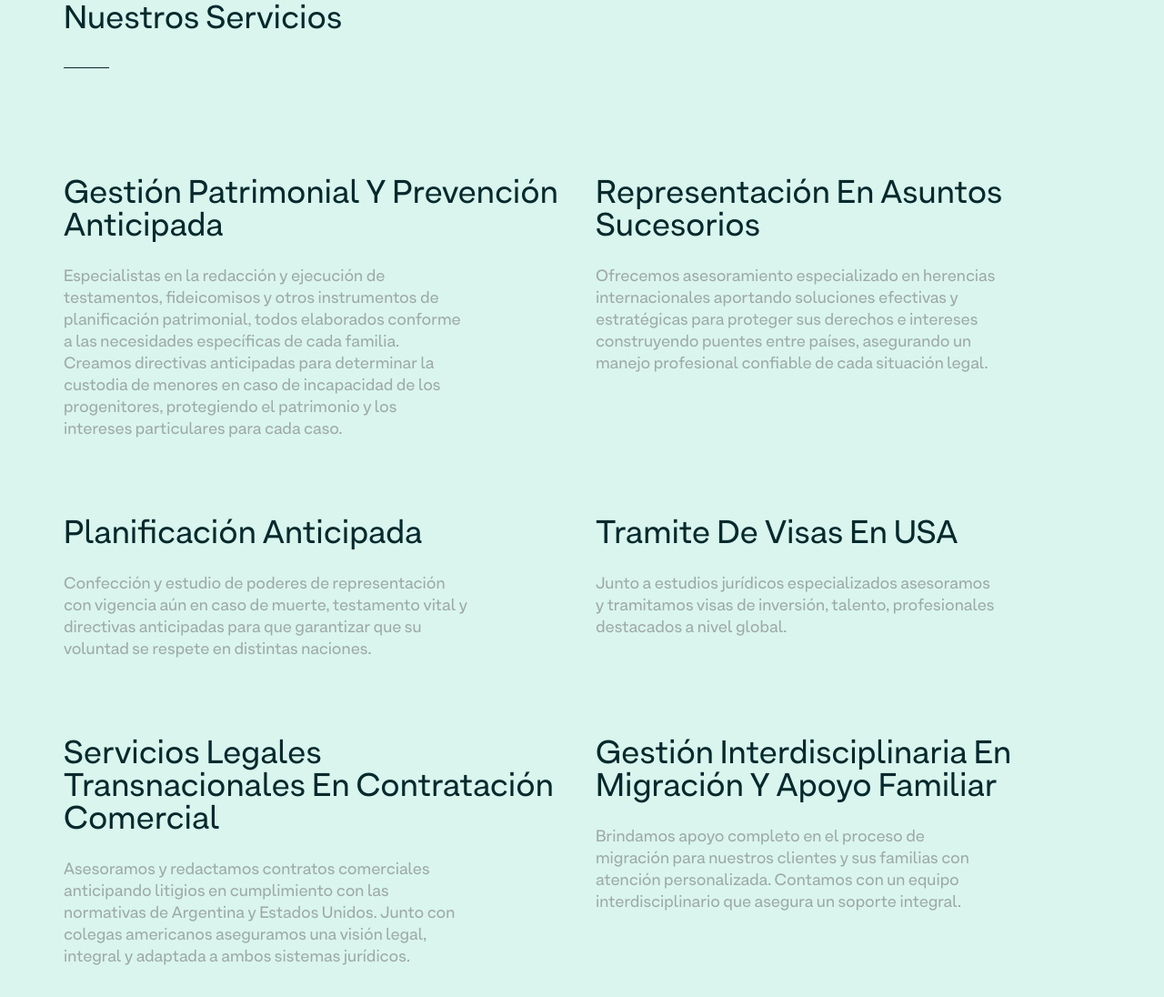
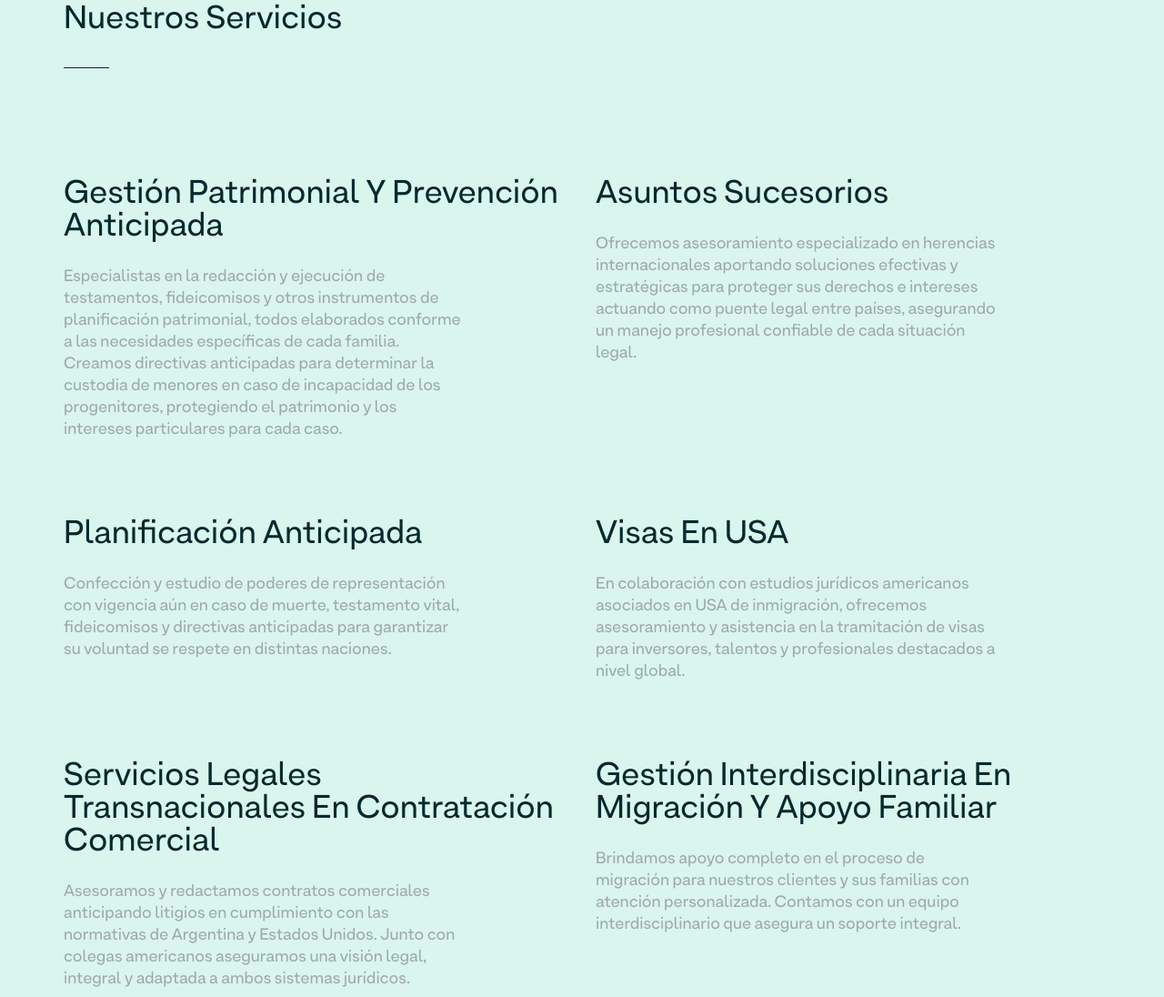
Before and after one commit to ferminflorio/web_anticipate, a plain HTML site: page index.html in a window 1280 px wide. Shown: the part 897-1993 px from the top of the page at 91% size. Drawn offline with Linux system fonts and the light colour scheme.

Commit message:
entrega final web anticipate

```diff
--- a/index.html
+++ b/index.html
@@ -215,7 +215,7 @@
 								data-wow-duration="1s"
 							>
 								<h2 class="heading--title service-title">
-									Representación en asuntos sucesorios
+									Asuntos sucesorios
 								</h2>
 							</div>
 							<div class="col-xs-12 col-sm-12 md-6 service-text">
@@ -230,9 +230,10 @@
 											internacionales aportando soluciones
 											efectivas y estratégicas para
 											proteger sus derechos e intereses
-											construyendo puentes entre países,
-											asegurando un manejo profesional
-											confiable de cada situación legal.
+											actuando como puente legal entre
+											países, asegurando un manejo
+											profesional confiable de cada
+											situación legal.
 										</p>
 									</div>
 								</div>
@@ -261,10 +262,11 @@
 										<p class="text-movile">
 											Confección y estudio de poderes de
 											representación con vigencia aún en
-											caso de muerte, testamento vital y
-											directivas anticipadas para que
-											garantizar que su voluntad se
-											respete en distintas naciones.
+											caso de muerte, testamento vital,
+											fideicomisos y directivas
+											anticipadas para garantizar su
+											voluntad se respete en distintas
+											naciones.
 										</p>
 									</div>
 								</div>
@@ -277,7 +279,7 @@
 								data-wow-duration="1s"
 							>
 								<h2 class="heading--title service-title">
-									Tramite de visas en USA
+									Visas en USA
 								</h2>
 							</div>
 							<div class="col-xs-12 col-sm-12 md-6 service-text">
@@ -287,11 +289,13 @@
 								>
 									<div class="feature--content">
 										<p class="text-movile">
-											Junto a estudios jurídicos
-											especializados asesoramos y
-											tramitamos visas de inversión,
-											talento, profesionales destacados a
-											nivel global.
+											En colaboración con estudios
+											jurídicos americanos asociados en
+											USA de inmigración, ofrecemos
+											asesoramiento y asistencia en la
+											tramitación de visas para
+											inversores, talentos y profesionales
+											destacados a nivel global.
 										</p>
 									</div>
 								</div>
@@ -681,7 +685,7 @@
 									<div class="feature--content">
 										<h3>Tucumán 255 8B, CABA</h3>
 										<h3>Argentina</h3>
-										<p>+54 (11) 4515 0099</p>
+										<p>+54 (11) 4496-8277</p>
 									</div>
 								</div>
 								<!-- .feature-panel end -->
```
Also changed, not shown: index2.html (+13 -11 lines).
